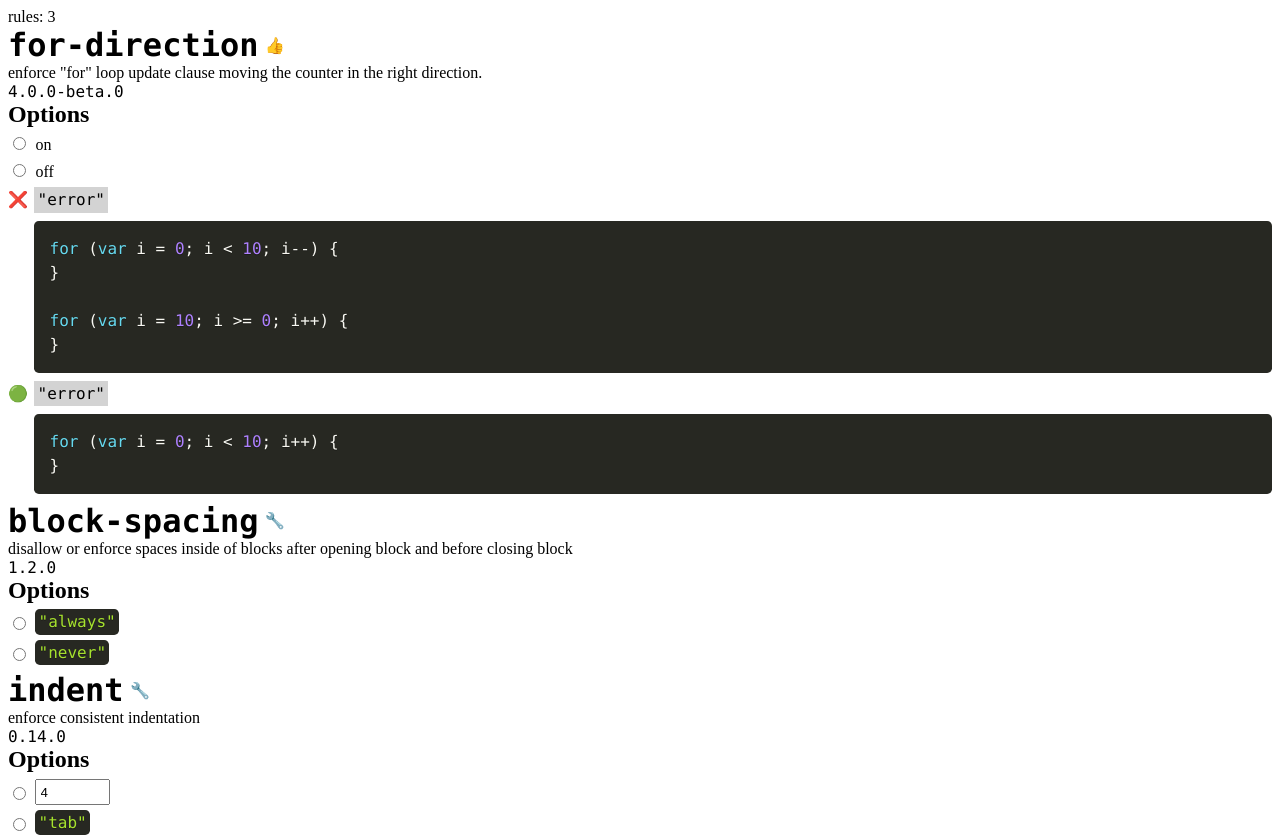
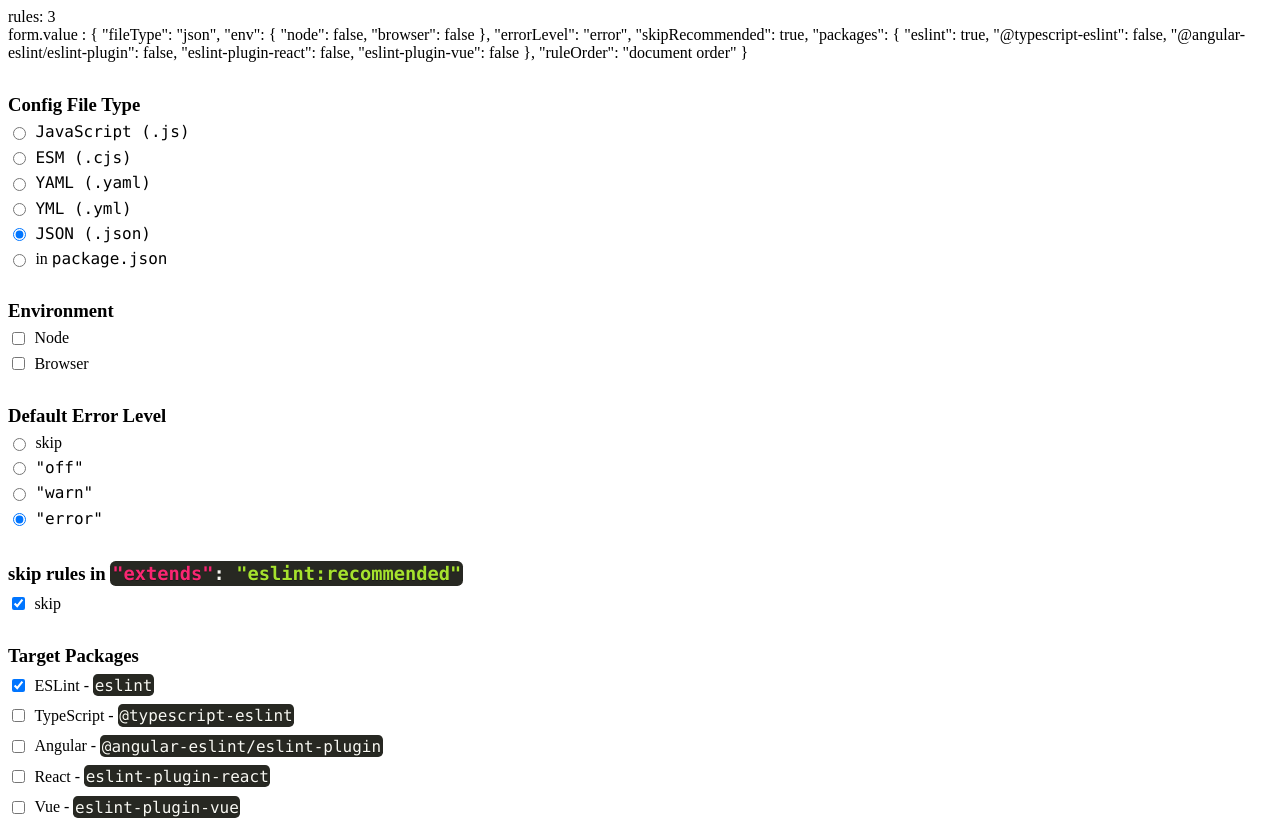
Before and after one commit to han41858/create-eslintrc, an Angular app: page / in a window 1280 px wide. Shown: the top 837 px of the page. Built offline with nearby package versions, Linux system fonts and the light colour scheme.

Commit message:
CommonConfigComponent - added

```diff
--- a/src/app/app.component.html
+++ b/src/app/app.component.html
@@ -1,4 +1,6 @@
 <p>rules: {{ rules?.length }}</p>
+
+<app-config-form></app-config-form>
 
 <app-rule-viewer *ngFor="let rule of rules"
                  [rule]="rule"></app-rule-viewer>
--- a/src/app/common/constants.ts
+++ b/src/app/common/constants.ts
@@ -1,5 +1,9 @@
 export enum Package {
-	ESLint = 'eslint'
+	ESLint = 'eslint',
+	TypeScript = '@typescript-eslint',
+	Angular = '@angular-eslint/eslint-plugin',
+	React = 'eslint-plugin-react',
+	Vue = 'eslint-plugin-vue'
 }
 
 export enum RuleType {
@@ -23,9 +27,10 @@ export enum FixableType {
 }
 
 export enum ErrorLevel {
-	Off,
-	Warn,
-	Error
+	skip = 'skip',
+	off = 'off',
+	warn = 'warn',
+	error = 'error'
 }
 
 export enum OptionType {
@@ -47,3 +52,16 @@ export enum RuleFileType {
 	JSON = 'json',
 	InPackageJson = 'package.json'
 }
+
+export enum Environment {
+	Node = 'node',
+	Browser = 'browser'
+}
+
+export enum RuleOrder {
+	DocumentOrder = 'document order',
+	Alphabetical = 'by alphabetical',
+	FromOlderVersion = 'from older version',
+	FromNewerVersion = 'from newer version',
+	Random = 'by random'
+}
--- a/src/app/common/interfaces.ts
+++ b/src/app/common/interfaces.ts
@@ -1,5 +1,10 @@
 import { FixableType, OptionType, Package, RuleCategory, RuleType } from 'src/app/common/constants';
 
+
+export interface TextValue<T> {
+	text: string;
+	value: T;
+}
 
 export interface Rule {
 	package: Package;
--- /dev/null
+++ b/src/app/common/util.ts
@@ -0,0 +1,10 @@
+import { TextValue } from './interfaces';
+
+export const entriesToTextValue = <T> (entries: [string, T][]): TextValue<T>[] => {
+	return entries.map(([key, value]): TextValue<T> => {
+		return {
+			text: key,
+			value: value
+		};
+	});
+};
--- /dev/null
+++ b/src/app/components/common-config/common-config.component.html
@@ -0,0 +1,84 @@
+<form [formGroup]="formGroup">
+	<p>form.value : {{ formGroup.value | json  }}</p>
+
+	<div class="group">
+		<h3>Config File Type</h3>
+
+		<div class="inputContainer" *ngFor="let one of fileTypes">
+			<input type="radio" [formControlName]="FormFieldName.FileType"
+			       [name]="FormFieldName.FileType"
+			       [id]="one.value" [value]="one.value">
+			<ng-container *ngIf="one.value !== RuleFileType.InPackageJson;else inPackageJsonTemplate">
+				<label [for]="one.value" class="devFont">{{ one.text }} (.{{ one.value }})</label>
+			</ng-container>
+
+			<ng-template #inPackageJsonTemplate>
+				<label [for]="one.value">in <span class="devFont">package.json</span></label>
+			</ng-template>
+		</div>
+	</div>
+
+	<div class="group">
+		<h3>Environment</h3>
+
+		<form [formGroupName]="FormFieldName.Environment">
+			<div class="inputContainer" *ngFor="let one of envArr">
+				<input type="checkbox" [id]="one.value" [formControlName]="one.value">
+				<label [for]="one.value">{{ one.text }}</label>
+			</div>
+		</form>
+	</div>
+
+	<div class="group">
+		<h3>Default Error Level</h3>
+
+		<div class="inputContainer" *ngFor="let one of errorLevels">
+			<input type="radio" [formControlName]="FormFieldName.ErrorLevel"
+			       [name]="FormFieldName.ErrorLevel"
+			       [id]="one.value" [value]="one.value">
+
+			<ng-container *ngIf="one.value !== ErrorLevel.skip;else skipTemplate">
+				<label [for]="one.value" class="devFont">"{{ one.text }}"</label>
+			</ng-container>
+
+			<ng-template #skipTemplate>
+				<label [for]="one.value">skip</label>
+			</ng-template>
+		</div>
+	</div>
+
+	<div class="group">
+		<h3>skip rules in <code class="lang-js">"extends": "eslint:recommended"</code></h3>
+
+		<div class="inputContainer">
+			<input type="checkbox" [id]="FormFieldName.SkipRecommended"
+			       [formControlName]="FormFieldName.SkipRecommended">
+			<label [for]="FormFieldName.SkipRecommended">skip</label>
+		</div>
+	</div>
+
+	<div class="group">
+		<!-- todo: more extension plugins -->
+		<h3>Target Packages</h3>
+
+		<form [formGroupName]="FormFieldName.Packages">
+			<div class="inputContainer" *ngFor="let one of packages">
+				<input type="checkbox" [id]="one.value" [formControlName]="one.value">
+				<label [for]="one.value">{{ one.text }} - <code class="language-">{{ one.value }}</code></label>
+			</div>
+		</form>
+	</div>
+
+	<div class="group">
+		<h3>Rule Order</h3>
+
+		<div class="inputContainer" *ngFor="let one of ruleOrders">
+			<input type="radio" [formControlName]="FormFieldName.RuleOrder"
+			       [name]="FormFieldName.RuleOrder"
+			       [id]="one.value" [value]="one.value">
+
+			<label [for]="one.value">{{ one.value }}</label>
+		</div>
+	</div>
+
+</form>
--- /dev/null
+++ b/src/app/components/common-config/common-config.component.sass
@@ -0,0 +1,14 @@
+.group
+	margin-top: 2rem
+
+	.inputContainer
+		display: flex
+		align-items: center
+
+		margin: .4rem 0
+
+		input[type="radio"], label
+			cursor: pointer
+
+		input + *
+			margin-left: .4rem
--- /dev/null
+++ b/src/app/components/common-config/common-config.component.ts
@@ -0,0 +1,77 @@
+import { Component, OnInit } from '@angular/core';
+import { FormBuilder, FormGroup } from '@angular/forms';
+
+import { Environment, ErrorLevel, Package, RuleFileType, RuleOrder } from '../../common/constants';
+import { TextValue } from '../../common/interfaces';
+import { entriesToTextValue } from '../../common/util';
+
+
+enum FormFieldName {
+	FileType = 'fileType',
+	Environment = 'env',
+	ErrorLevel = 'errorLevel',
+	SkipRecommended = 'skipRecommended',
+	Packages = 'packages',
+	RuleOrder = 'ruleOrder',
+
+	// inner fields
+	Node = 'node',
+	Browser = 'browser',
+
+	ESLint = 'eslint',
+	TypeScript = '@typescript-eslint',
+	Angular = '@angular-eslint/eslint-plugin',
+	React = 'eslint-plugin-react',
+	Vue = 'eslint-plugin-vue'
+}
+
+
+@Component({
+	selector: 'app-config-form',
+	templateUrl: './common-config.component.html',
+	styleUrls: ['./common-config.component.sass']
+})
+export class CommonConfigComponent implements OnInit {
+
+	RuleFileType = RuleFileType;
+	ErrorLevel = ErrorLevel;
+
+	FormFieldName = FormFieldName;
+
+	formGroup!: FormGroup;
+
+	fileTypes: TextValue<RuleFileType>[];
+	envArr: TextValue<Environment>[];
+	errorLevels: TextValue<ErrorLevel>[];
+	packages: TextValue<Package>[];
+	ruleOrders: TextValue<RuleOrder>[];
+
+	constructor (private fb: FormBuilder) {
+		this.fileTypes = entriesToTextValue(Object.entries(RuleFileType));
+		this.envArr = entriesToTextValue(Object.entries(Environment));
+		this.errorLevels = entriesToTextValue(Object.entries(ErrorLevel));
+		this.packages = entriesToTextValue(Object.entries(Package));
+		this.ruleOrders = entriesToTextValue(Object.entries(RuleOrder));
+	}
+
+	ngOnInit (): void {
+		this.formGroup = this.fb.group({
+			[FormFieldName.FileType]: this.fb.control(RuleFileType.JSON),
+			[FormFieldName.Environment]: this.fb.group({
+				[FormFieldName.Node]: this.fb.control(false),
+				[FormFieldName.Browser]: this.fb.control(false)
+			}),
+			[FormFieldName.ErrorLevel]: this.fb.control(ErrorLevel.error),
+			[FormFieldName.SkipRecommended]: this.fb.control(true),
+			[FormFieldName.Packages]: this.fb.group({
+				[FormFieldName.ESLint]: this.fb.control(true),
+				[FormFieldName.TypeScript]: this.fb.control(false),
+				[FormFieldName.Angular]: this.fb.control(false),
+				[FormFieldName.React]: this.fb.control(false),
+				[FormFieldName.Vue]: this.fb.control(false)
+			}),
+			[FormFieldName.RuleOrder]: this.fb.control(RuleOrder.DocumentOrder)
+		});
+	}
+
+}
```
Also changed, not shown: src/app/app.module.ts (+8 -2 lines).
